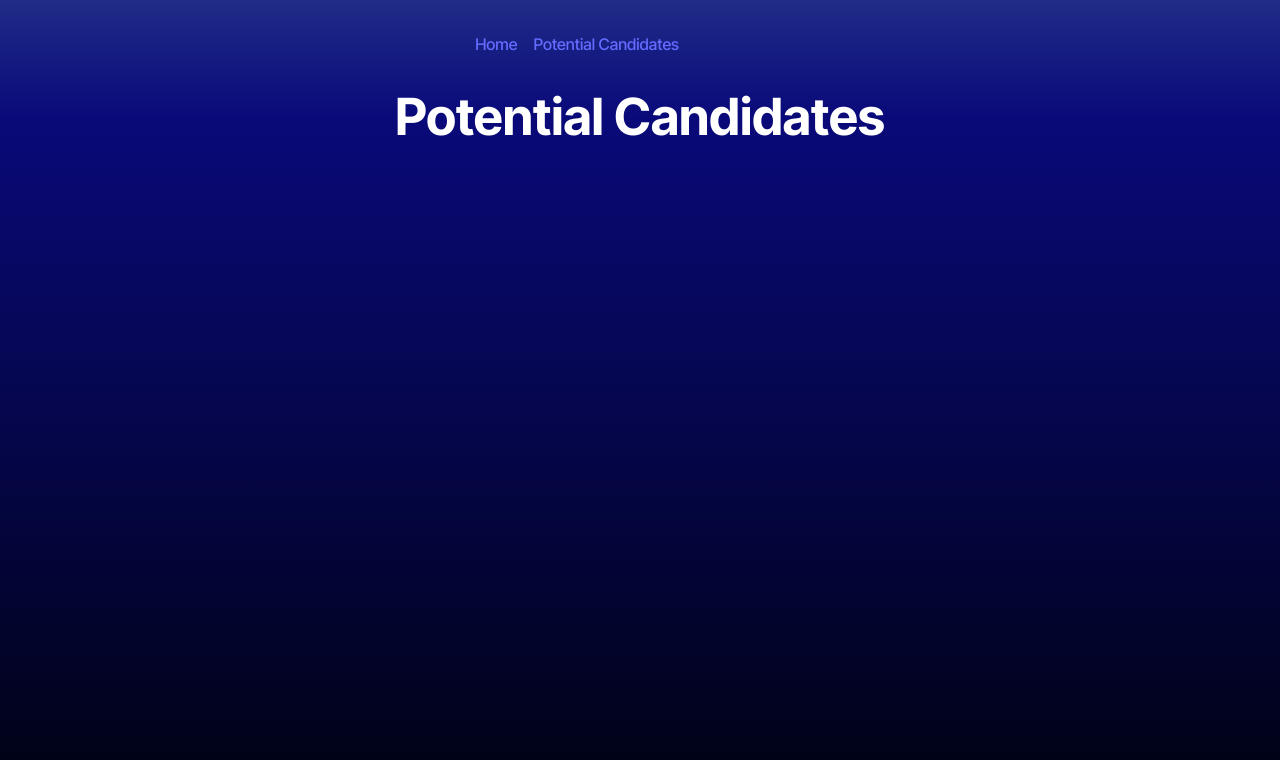
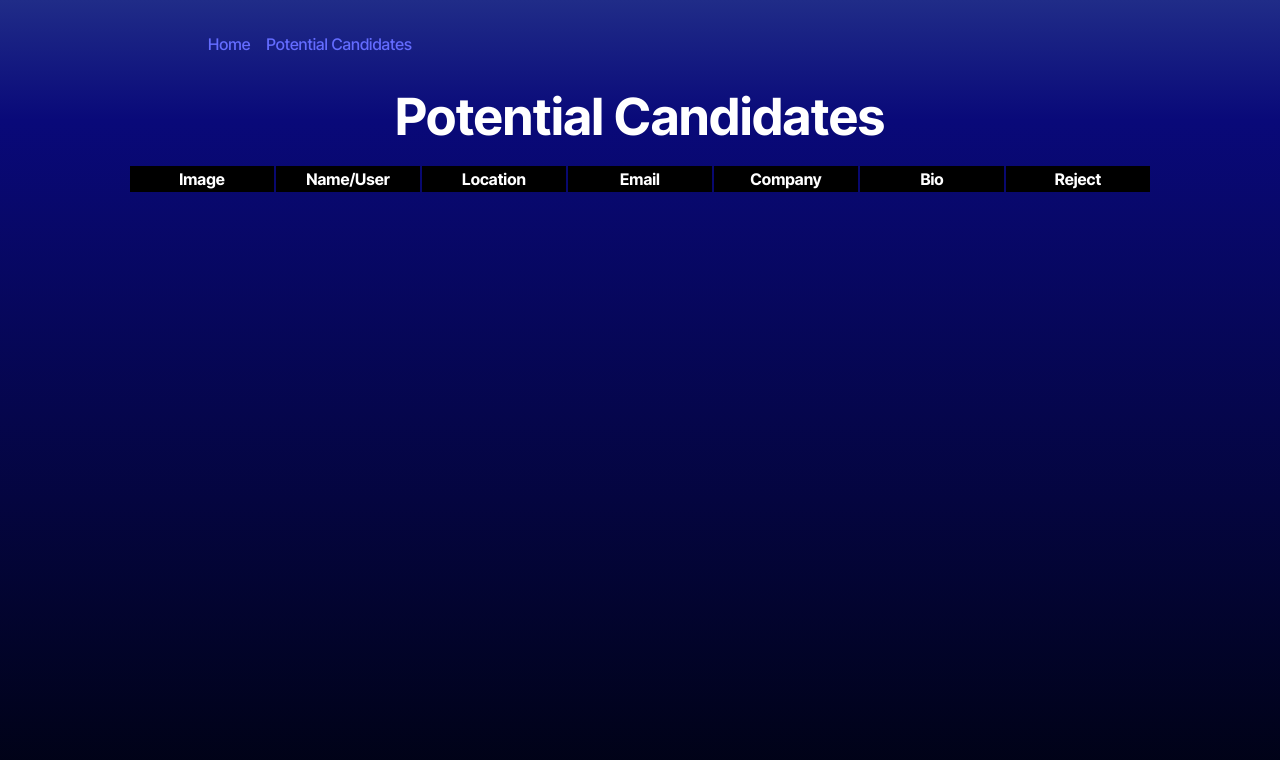
Before and after one commit to PhilipMcF/Candidate-Search, a React (Vite) app: page /SavedCandidates in a window 1280 px wide. Shown: the top 760 px of the page. Built offline with nearby package versions, Linux system fonts and the light colour scheme.

Commit message:
completed table component for potential candidates. still need to finish onClick handler for reject button

```diff
--- a/src/pages/SavedCandidates.tsx
+++ b/src/pages/SavedCandidates.tsx
@@ -1,7 +1,40 @@
 const SavedCandidates = () => {
+  const storedCandidates = localStorage.getItem('savedCandidates');
+  const candidateList = JSON.parse(storedCandidates || '[]');
+  console.log(candidateList);
+
+
   return (
     <>
       <h1>Potential Candidates</h1>
+      <table className="table">
+        <thead>
+          <tr>
+            <th>Image</th>
+            <th>Name/User</th>
+            <th>Location</th>
+            <th>Email</th>
+            <th>Company</th>
+            <th>Bio</th>
+            <th>Reject</th>
+          </tr>
+        </thead>
+        <tbody>
+          {candidateList.map(
+          (candidate: { avatar_url: any; name: any; login: any; location: any; email: any; company: any; bio: any; }) => (
+            <tr key={candidate.login}>
+              <td className="tableImage"><img src={candidate.avatar_url} alt="Avatar" className="tableAvatar" /></td>
+              <td>{`${candidate.name} (${candidate.login})` || "Unknown"}</td>
+              <td>{candidate.location || "Unknown"}</td>
+              <td>{candidate.email || "N/A"}</td>
+              <td>{candidate.company || "N/A"}</td>
+              <td>{candidate.bio || "N/A"}</td>
+              <td className="tableRejectButton"><button className="rejectButton">X</button></td>
+            </tr>
+          )
+        )}
+        </tbody>
+      </table>
     </>
   );
 };
```
